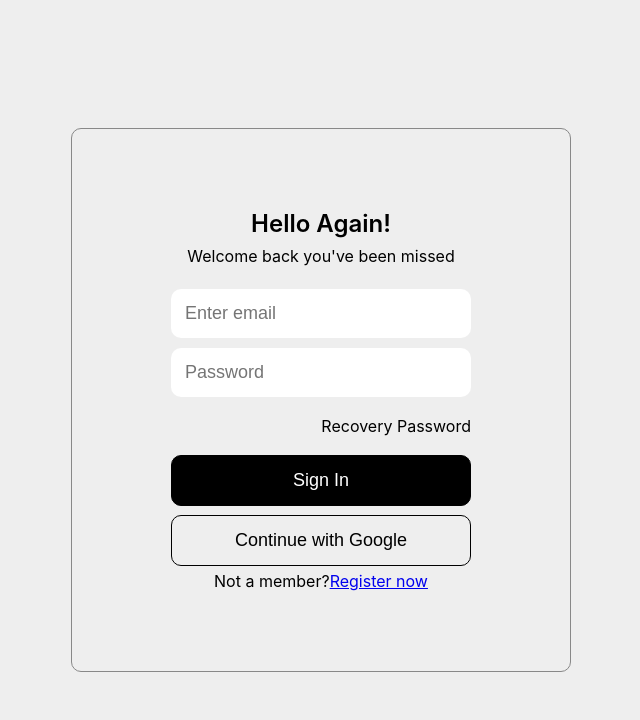
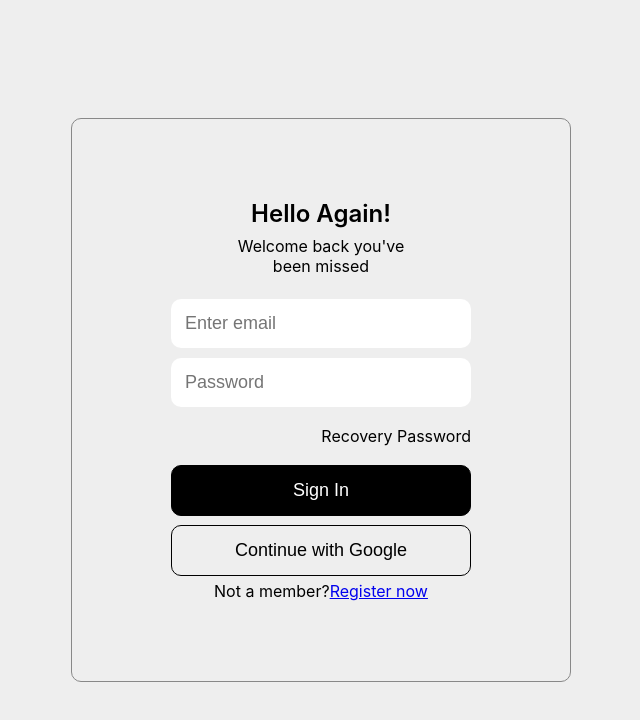
Before and after one commit to sam-dude/Auth-with-firebase, a React (Create React App) app: page /login in a window 1280 px wide. Shown: the top 720 px of the page, without its empty margins (319-959 px from the left). Built offline with nearby package versions, Linux system fonts and the light colour scheme; no server answers.

Commit message:
some fix

```diff
--- a/src/App.css
+++ b/src/App.css
@@ -36,6 +36,7 @@
 }
 .sub-title{
     padding-bottom: 18px;
+    text-align: center;
 }
 form input{
     background-color: #fff;
--- a/src/screen/Login.js
+++ b/src/screen/Login.js
@@ -34,7 +34,7 @@
     return (
         <div className="Login">
                 <h2>Hello Again!</h2>
-                <p className="sub-title">Welcome back you've been missed</p>
+                <p className="sub-title">Welcome back you've <br />been missed</p>
                 {error && <p style={{color: 'red'}}>{error}</p>}
             <form onSubmit={handleSubmit}>
 
```
